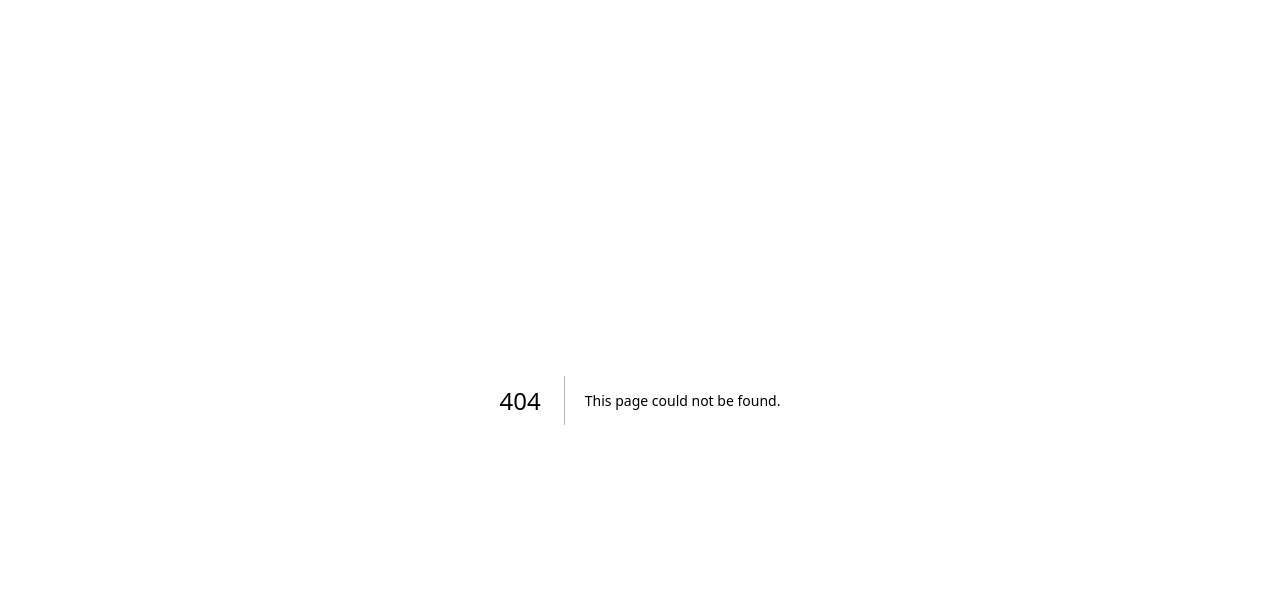
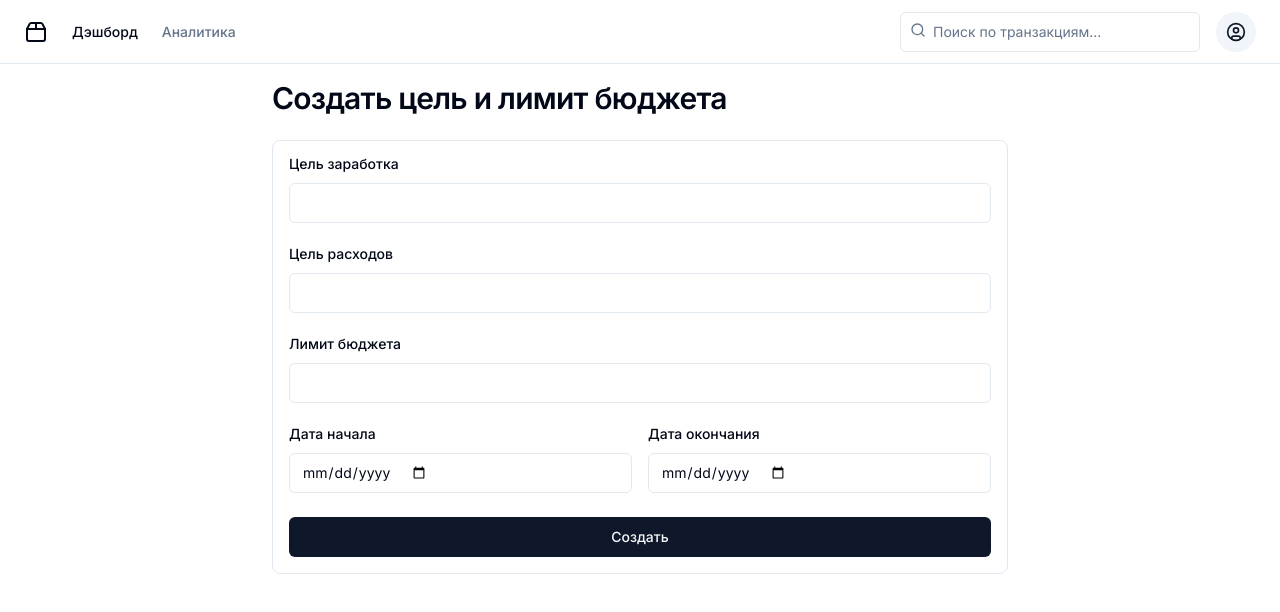
Before and after one commit to labinochka/IT_One-CAREER-HACKATHON, a Next.js app in the folder frontend/: page /goals in a window 1280 px wide. Before the commit this address had no page. Shown: the top 612 px of the page. Built offline with nearby package versions, Linux system fonts and the light colour scheme.

Commit message:
feat: goals page

```diff
--- /dev/null
+++ b/frontend/app/goals/page.tsx
@@ -0,0 +1,84 @@
+"use client";
+
+import { Input } from "@/components/ui/input";
+import { Label } from "@/components/ui/label";
+import { Header } from "../page";
+import { Button } from "@/components/ui/button";
+import { api } from "@/shared/api";
+import { useState } from "react";
+
+export default function Component() {
+  const [goal, setGoal] = useState<number>(0);
+  const [budgetLimit, setBudgetLimit] = useState<number>(0);
+  const [expenseGoal, setExpenseGoal] = useState<number>(0);
+  const [startDate, setStartDate] = useState<string>("");
+  const [endDate, setEndDate] = useState<string>("");
+
+  const handleSubmit = (e: React.FormEvent<HTMLFormElement>) => {
+    try {
+      api.post("/goalAndBudgetLimit", {
+        goal,
+        budgetLimit,
+        expenseGoal,
+        startDate,
+        endDate,
+      });
+    } catch (error) {
+      console.error(error);
+    }
+  };
+  return (
+    <div>
+      <Header />
+      <main className="max-w-screen-md mx-auto w-full p-4">
+        <div className="relative hidden flex-col items-start gap-8 md:flex">
+          <form
+            onSubmit={handleSubmit}
+            className="grid w-full items-start gap-6"
+          >
+            <h2 className="scroll-m-20 text-3xl font-semibold tracking-tight first:mt-0">
+              Создать цель и лимит бюджета
+            </h2>
+            <fieldset className="grid gap-6 rounded-lg border p-4">
+              <div className="grid gap-3">
+                <Label htmlFor="goal">Цель заработка</Label>
+                <Input
+                  onChange={(e) => setGoal(Number(e.target.value))}
+                  id="goal"
+                  type="number"
+                />
+              </div>
+              <div className="grid gap-3">
+                <Label htmlFor="expense">Цель расходов</Label>
+                <Input
+                  onChange={(e) => setExpenseGoal(Number(e.target.value))}
+                  id="expense"
+                  type="number"
+                />
+              </div>
+              <div className="grid gap-3">
+                <Label htmlFor="budget-limit">Лимит бюджета</Label>
+                <Input
+                  onChange={(e) => setExpenseGoal(Number(e.target.value))}
+                  id="bugdet-limit"
+                  type="number"
+                />
+              </div>
+              <div className="grid grid-cols-2 gap-4">
+                <div className="grid gap-3">
+                  <Label htmlFor="start-date">Дата начала</Label>
+                  <Input id="start-date" type="date" />
+                </div>
+                <div className="grid gap-3">
+                  <Label htmlFor="end-date">Дата окончания</Label>
+                  <Input id="end-date" type="date" />
+                </div>
+              </div>
+              <Button type="submit">Создать</Button>
+            </fieldset>
+          </form>
+        </div>
+      </main>
+    </div>
+  );
+}
--- a/frontend/app/page.tsx
+++ b/frontend/app/page.tsx
@@ -59,7 +59,7 @@
   );
 }
 
-const Header = () => {
+export const Header = () => {
   return (
     <header className="sticky top-0 flex h-16 items-center gap-4 border-b bg-background px-4 md:px-6">
       <nav className="hidden flex-col gap-6 text-lg font-medium md:flex md:flex-row md:items-center md:gap-5 md:text-sm lg:gap-6">
--- /dev/null
+++ b/frontend/components/ui/select.tsx
@@ -0,0 +1,160 @@
+"use client"
+
+import * as React from "react"
+import * as SelectPrimitive from "@radix-ui/react-select"
+import { Check, ChevronDown, ChevronUp } from "lucide-react"
+
+import { cn } from "@/lib/utils"
+
+const Select = SelectPrimitive.Root
+
+const SelectGroup = SelectPrimitive.Group
+
+const SelectValue = SelectPrimitive.Value
+
+const SelectTrigger = React.forwardRef<
+  React.ElementRef<typeof SelectPrimitive.Trigger>,
+  React.ComponentPropsWithoutRef<typeof SelectPrimitive.Trigger>
+>(({ className, children, ...props }, ref) => (
+  <SelectPrimitive.Trigger
+    ref={ref}
+    className={cn(
+      "flex h-10 w-full items-center justify-between rounded-md border border-input bg-background px-3 py-2 text-sm ring-offset-background placeholder:text-muted-foreground focus:outline-none focus:ring-2 focus:ring-ring focus:ring-offset-2 disabled:cursor-not-allowed disabled:opacity-50 [&>span]:line-clamp-1",
+      className
+    )}
+    {...props}
+  >
+    {children}
+    <SelectPrimitive.Icon asChild>
+      <ChevronDown className="h-4 w-4 opacity-50" />
+    </SelectPrimitive.Icon>
+  </SelectPrimitive.Trigger>
+))
+SelectTrigger.displayName = SelectPrimitive.Trigger.displayName
+
+const SelectScrollUpButton = React.forwardRef<
+  React.ElementRef<typeof SelectPrimitive.ScrollUpButton>,
+  React.ComponentPropsWithoutRef<typeof SelectPrimitive.ScrollUpButton>
+>(({ className, ...props }, ref) => (
+  <SelectPrimitive.ScrollUpButton
+    ref={ref}
+    className={cn(
+      "flex cursor-default items-center justify-center py-1",
+      className
+    )}
+    {...props}
+  >
+    <ChevronUp className="h-4 w-4" />
+  </SelectPrimitive.ScrollUpButton>
+))
+SelectScrollUpButton.displayName = SelectPrimitive.ScrollUpButton.displayName
+
+const SelectScrollDownButton = React.forwardRef<
+  React.ElementRef<typeof SelectPrimitive.ScrollDownButton>,
+  React.ComponentPropsWithoutRef<typeof SelectPrimitive.ScrollDownButton>
+>(({ className, ...props }, ref) => (
+  <SelectPrimitive.ScrollDownButton
+    ref={ref}
+    className={cn(
+      "flex cursor-default items-center justify-center py-1",
+      className
+    )}
+    {...props}
+  >
+    <ChevronDown className="h-4 w-4" />
+  </SelectPrimitive.ScrollDownButton>
+))
+SelectScrollDownButton.displayName =
+  SelectPrimitive.ScrollDownButton.displayName
+
+const SelectContent = React.forwardRef<
+  React.ElementRef<typeof SelectPrimitive.Content>,
+  React.ComponentPropsWithoutRef<typeof SelectPrimitive.Content>
+>(({ className, children, position = "popper", ...props }, ref) => (
+  <SelectPrimitive.Portal>
+    <SelectPrimitive.Content
+      ref={ref}
+      className={cn(
+        "relative z-50 max-h-96 min-w-[8rem] overflow-hidden rounded-md border bg-popover text-popover-foreground shadow-md data-[state=open]:animate-in data-[state=closed]:animate-out data-[state=closed]:fade-out-0 data-[state=open]:fade-in-0 data-[state=closed]:zoom-out-95 data-[state=open]:zoom-in-95 data-[side=bottom]:slide-in-from-top-2 data-[side=left]:slide-in-from-right-2 data-[side=right]:slide-in-from-left-2 data-[side=top]:slide-in-from-bottom-2",
+        position === "popper" &&
+          "data-[side=bottom]:translate-y-1 data-[side=left]:-translate-x-1 data-[side=right]:translate-x-1 data-[side=top]:-translate-y-1",
+        className
+      )}
+      position={position}
+      {...props}
+    >
+      <SelectScrollUpButton />
+      <SelectPrimitive.Viewport
+        className={cn(
+          "p-1",
+          position === "popper" &&
+            "h-[var(--radix-select-trigger-height)] w-full min-w-[var(--radix-select-trigger-width)]"
+        )}
+      >
+        {children}
+      </SelectPrimitive.Viewport>
+      <SelectScrollDownButton />
+    </SelectPrimitive.Content>
+  </SelectPrimitive.Portal>
+))
+SelectContent.displayName = SelectPrimitive.Content.displayName
+
+const SelectLabel = React.forwardRef<
+  React.ElementRef<typeof SelectPrimitive.Label>,
+  React.ComponentPropsWithoutRef<typeof SelectPrimitive.Label>
+>(({ className, ...props }, ref) => (
+  <SelectPrimitive.Label
+    ref={ref}
+    className={cn("py-1.5 pl-8 pr-2 text-sm font-semibold", className)}
+    {...props}
+  />
+))
+SelectLabel.displayName = SelectPrimitive.Label.displayName
+
+const SelectItem = React.forwardRef<
+  React.ElementRef<typeof SelectPrimitive.Item>,
+  React.ComponentPropsWithoutRef<typeof SelectPrimitive.Item>
+>(({ className, children, ...props }, ref) => (
+  <SelectPrimitive.Item
+    ref={ref}
+    className={cn(
+      "relative flex w-full cursor-default select-none items-center rounded-sm py-1.5 pl-8 pr-2 text-sm outline-none focus:bg-accent focus:text-accent-foreground data-[disabled]:pointer-events-none data-[disabled]:opacity-50",
+      className
+    )}
+    {...props}
+  >
+    <span className="absolute left-2 flex h-3.5 w-3.5 items-center justify-center">
+      <SelectPrimitive.ItemIndicator>
+        <Check className="h-4 w-4" />
+      </SelectPrimitive.ItemIndicator>
+    </span>
+
+    <SelectPrimitive.ItemText>{children}</SelectPrimitive.ItemText>
+  </SelectPrimitive.Item>
+))
+SelectItem.displayName = SelectPrimitive.Item.displayName
+
+const SelectSeparator = React.forwardRef<
+  React.ElementRef<typeof SelectPrimitive.Separator>,
+  React.ComponentPropsWithoutRef<typeof SelectPrimitive.Separator>
+>(({ className, ...props }, ref) => (
+  <SelectPrimitive.Separator
+    ref={ref}
+    className={cn("-mx-1 my-1 h-px bg-muted", className)}
+    {...props}
+  />
+))
+SelectSeparator.displayName = SelectPrimitive.Separator.displayName
+
+export {
+  Select,
+  SelectGroup,
+  SelectValue,
+  SelectTrigger,
+  SelectContent,
+  SelectLabel,
+  SelectItem,
+  SelectSeparator,
+  SelectScrollUpButton,
+  SelectScrollDownButton,
+}
--- /dev/null
+++ b/frontend/components/ui/textarea.tsx
@@ -0,0 +1,24 @@
+import * as React from "react"
+
+import { cn } from "@/lib/utils"
+
+export interface TextareaProps
+  extends React.TextareaHTMLAttributes<HTMLTextAreaElement> {}
+
+const Textarea = React.forwardRef<HTMLTextAreaElement, TextareaProps>(
+  ({ className, ...props }, ref) => {
+    return (
+      <textarea
+        className={cn(
+          "flex min-h-[80px] w-full rounded-md border border-input bg-background px-3 py-2 text-sm ring-offset-background placeholder:text-muted-foreground focus-visible:outline-none focus-visible:ring-2 focus-visible:ring-ring focus-visible:ring-offset-2 disabled:cursor-not-allowed disabled:opacity-50",
+          className
+        )}
+        ref={ref}
+        {...props}
+      />
+    )
+  }
+)
+Textarea.displayName = "Textarea"
+
+export { Textarea }
--- a/frontend/package.json
+++ b/frontend/package.json
@@ -15,6 +15,7 @@
     "@radix-ui/react-dropdown-menu": "^2.0.6",
     "@radix-ui/react-label": "^2.0.2",
     "@radix-ui/react-progress": "^1.0.3",
+    "@radix-ui/react-select": "^2.0.0",
     "@radix-ui/react-separator": "^1.0.3",
     "@radix-ui/react-slot": "^1.0.2",
     "@radix-ui/react-tabs": "^1.0.4",
```
Also changed, not shown: 1 other file (tests, documents, lock files or other folders).
